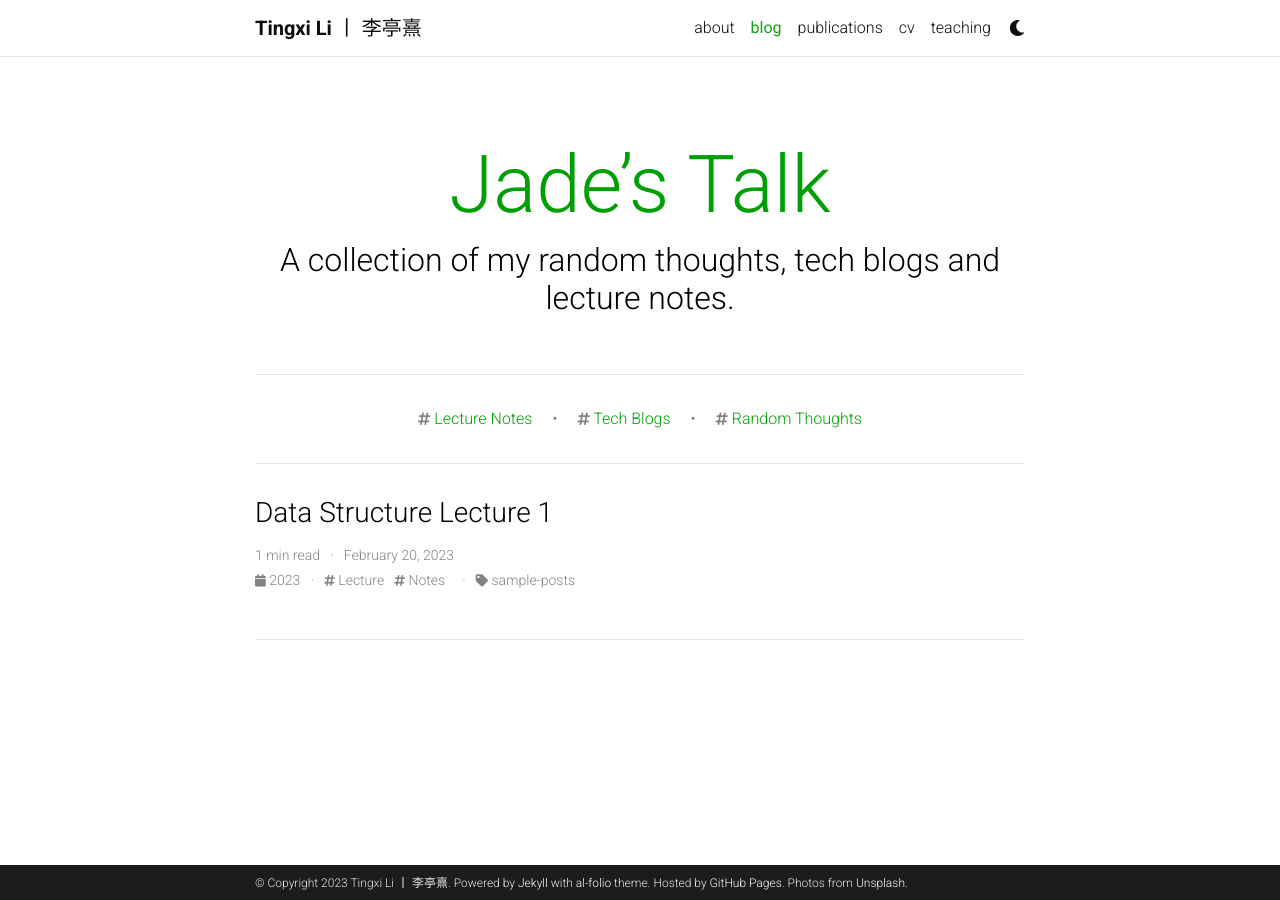
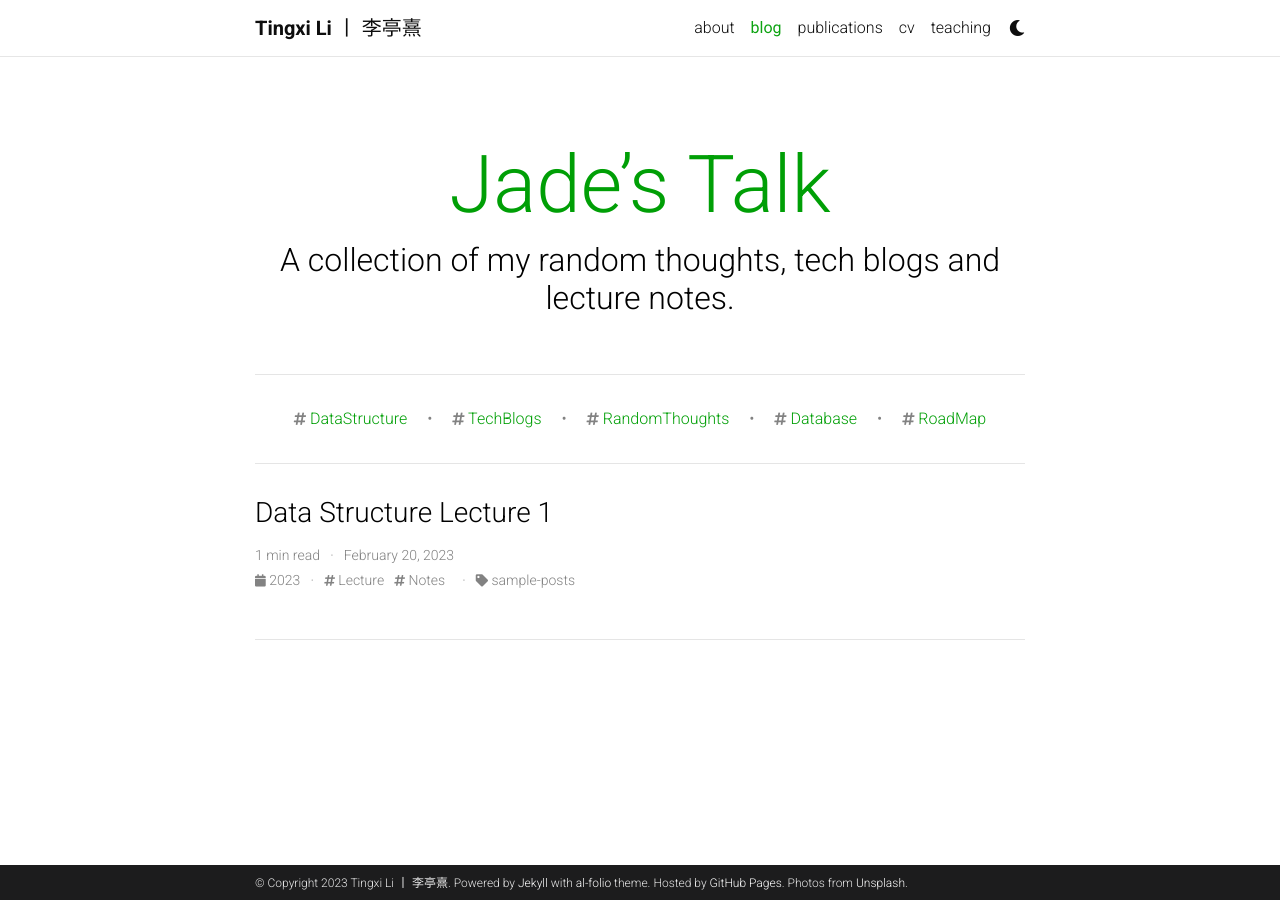
Before and after one commit to tinzzyli/tinzzyli.github.io, a Jekyll site: the page built from blog/index.html, in a window 1280 px wide. Built offline with Jekyll 4.4.1, drawn with Linux system fonts in a browser that asks for light colours; the list of posts is cut into pages by our own code; comment, search, counter and statistics services are not loaded; a style sheet for code colours, icons or effects is not loaded.

Commit message:
Update _config.yml

```diff
--- a/_config.yml
+++ b/_config.yml
@@ -244,7 +244,7 @@ jekyll-archives:
     tag: '/blog/tag/:name/'
     category: '/blog/category/:name/'
 
-display_tags: ['Lecture Notes', 'Tech Blogs', 'Random Thoughts'] # this tags will be dispalyed on the front page of your blog
+display_tags: ['DataStructure', 'TechBlogs', 'RandomThoughts', 'Database', 'RoadMap'] # this tags will be dispalyed on the front page of your blog
 
 # -----------------------------------------------------------------------------
 # Jekyll Scholar
```
